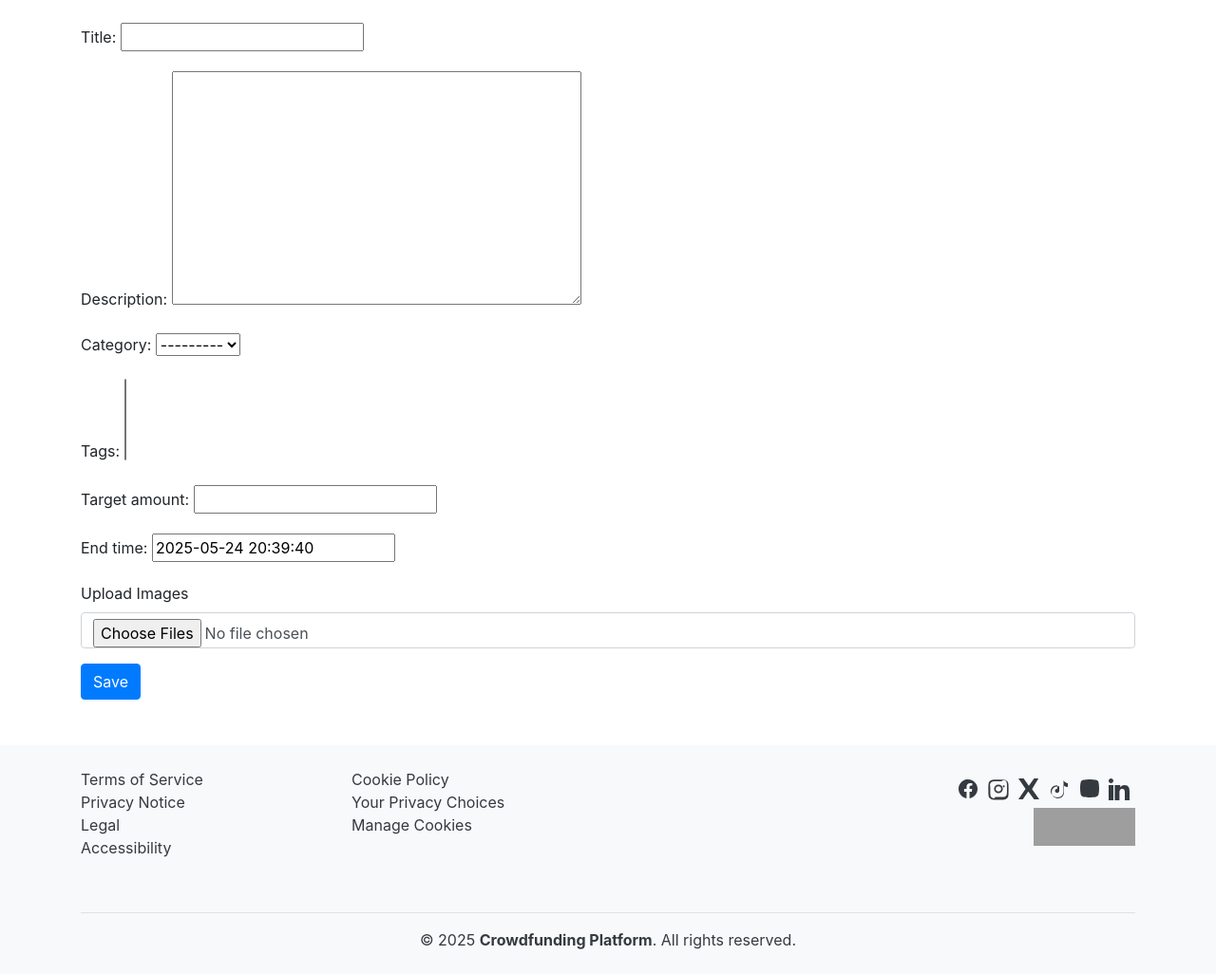
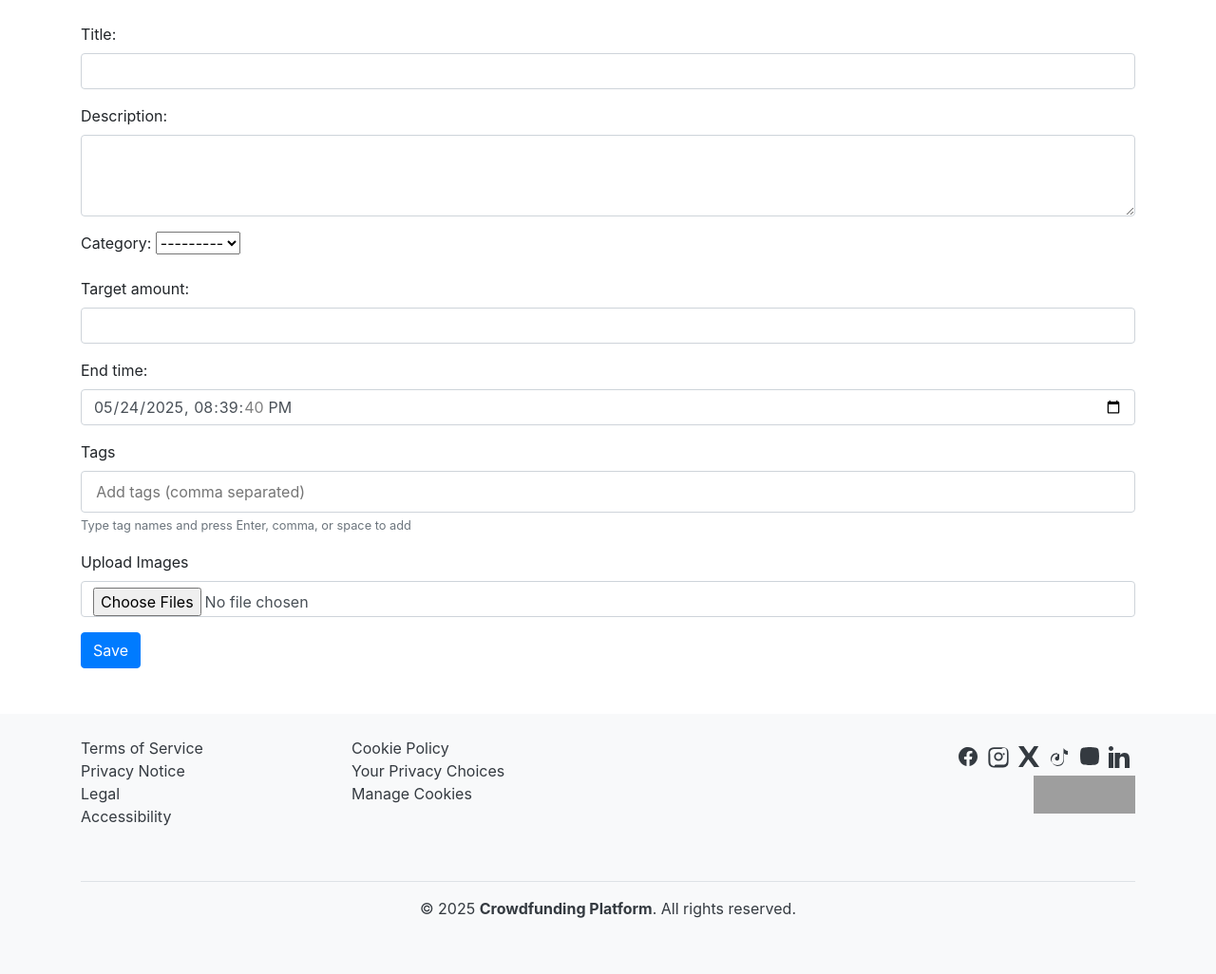
Before and after one commit to rafatgom3a/crowdfunding-platform, a Django app: page /create/ in a window 1280 px wide. Shown: the part 56-1082 px from the top of the page at 95% size. After the commit the page ends 1023 px from the top, so only its background shows below. Run offline with Django 5.2, Linux system fonts and the light colour scheme; the visitor is signed in with stand-in values (Sample User, id 1); data that the repository does not hold is empty; some libraries are stand-ins or nearby versions; grey boxes are pictures that could not be loaded.

Commit message:
Add Tags Part as inputs

```diff
--- a/projects/forms.py
+++ b/projects/forms.py
@@ -1,19 +1,55 @@
 from django import forms
-from .models import Project, ProjectImage, Rating
+from .models import Project, ProjectImage, Rating, Tag
 from django.forms import modelformset_factory
 
 class ProjectForm(forms.ModelForm):
+    tags = forms.CharField(
+        required=False,
+        widget=forms.TextInput(attrs={
+            "class": "form-control",
+            "data-role": "tagsinput",  # This will be used for the tags input library
+            "placeholder": "Add tags (comma separated)"
+        }),
+        help_text="Add comma separated tags"
+    )
+
     class Meta:
         model = Project
-        fields = ["title", "description", "category", "tags", "target_amount", "end_time"]
+        fields = ["title", "description", "category", "target_amount", "end_time"]
         widgets = {
             "title": forms.TextInput(attrs={"class": "form-control"}),
             "description": forms.Textarea(attrs={"class": "form-control", "rows": 3}),
             "category": forms.Select(attrs={"class": "form-select"}),
-            "tags": forms.SelectMultiple(attrs={"class": "form-control"}),
+            # "tags": forms.SelectMultiple(attrs={"class": "form-control"}),
             "target_amount": forms.NumberInput(attrs={"class": "form-control"}),
             "end_time": forms.DateTimeInput(attrs={"class": "form-control", "type": "datetime-local"}),
         }
+
+    def __init__(self, *args, **kwargs):
+        super().__init__(*args, **kwargs)
+        if self.instance.pk:
+            # Set initial value for tags as comma-separated string
+            self.fields['tags'].initial = ', '.join(tag.name for tag in self.instance.tags.all())
+
+    def clean_tags(self):
+        tags = self.cleaned_data.get('tags', '')
+        # Split tags by comma and strip whitespace
+        tag_list = [tag.strip() for tag in tags.split(',') if tag.strip()]
+        return tag_list
+
+    def save(self, commit=True):
+        project = super().save(commit=commit)
+        tag_names = self.cleaned_data['tags']
+
+        # Clear existing tags
+        project.tags.clear()
+
+        # Add new tags
+        for tag_name in tag_names:
+            tag, created = Tag.objects.get_or_create(name=tag_name)
+            project.tags.add(tag)
+
+        return project
 
 class RatingForm(forms.ModelForm):
     class Meta:
--- a/projects/templates/projects/project_form.html
+++ b/projects/templates/projects/project_form.html
@@ -1,8 +1,73 @@
 {% extends "base.html" %}
 {% block content %}
+
+<style>
+  .tags-input {
+    display: flex;
+    flex-wrap: wrap;
+    align-items: center;
+    padding: 0.375rem 0.75rem;
+    border: 1px solid #ced4da;
+    border-radius: 0.25rem;
+    min-height: 38px;
+    cursor: text;
+  }
+  .tags-input input {
+    border: none;
+    flex: 1;
+    min-width: 120px;
+    padding: 0.2rem;
+    font-size: 1rem;
+  }
+  .tags-input input:focus {
+    outline: none;
+  }
+  .tags-input .tag {
+    background-color: #0d6efd;
+    color: white;
+    padding: 0.2rem 0.5rem;
+    border-radius: 0.25rem;
+    margin-right: 0.3rem;
+    margin-bottom: 0.2rem;
+    display: flex;
+    align-items: center;
+  }
+  .tags-input .tag .remove-tag {
+    cursor: pointer;
+    margin-left: 0.5rem;
+    font-weight: bold;
+  }
+</style>
+
 <form method="post" enctype="multipart/form-data">
   {% csrf_token %}
-  {{ form.as_p }}
+
+  <!-- Render all fields except tags -->
+  {% for field in form %}
+    {% if field.name != 'tags' %}
+      <div class="mb-3">
+        {{ field.label_tag }}
+        {{ field }}
+        {% if field.help_text %}
+          <small class="form-text text-muted">{{ field.help_text }}</small>
+        {% endif %}
+        {% for error in field.errors %}
+          <div class="invalid-feedback d-block">{{ error }}</div>
+        {% endfor %}
+      </div>
+    {% endif %}
+  {% endfor %}
+
+  <!-- Custom Tags Input Field -->
+  <div class="mb-3">
+    <label for="tags-input" class="form-label">Tags</label>
+    <div id="tags-input" class="tags-input" tabindex="0"></div>
+    <input type="hidden" name="tags" id="hidden-tags">
+    <small class="form-text text-muted">Type tag names and press Enter, comma, or space to add</small>
+    {% for error in form.tags.errors %}
+      <div class="invalid-feedback d-block">{{ error }}</div>
+    {% endfor %}
+  </div>
 
   <!-- Upload New Images -->
   <div class="mb-3">
@@ -31,4 +96,94 @@
 
   <button type="submit" class="btn btn-primary">Save</button>
 </form>
+
+<script>
+  (function() {
+    const tagsInputDiv = document.getElementById('tags-input');
+    const hiddenInput = document.getElementById('hidden-tags');
+
+    // Internal tags array
+    let tags = [];
+
+    // Utility: render tags in the div and update hidden input
+    function renderTags() {
+      tagsInputDiv.innerHTML = '';
+      tags.forEach((tag, index) => {
+        const tagElem = document.createElement('span');
+        tagElem.classList.add('tag');
+        tagElem.textContent = tag;
+
+        const removeBtn = document.createElement('span');
+        removeBtn.classList.add('remove-tag');
+        removeBtn.innerHTML = '&times;';
+        removeBtn.setAttribute('data-index', index);
+        removeBtn.addEventListener('click', function(e) {
+          const i = parseInt(this.getAttribute('data-index'));
+          removeTag(i);
+        });
+
+        tagElem.appendChild(removeBtn);
+        tagsInputDiv.appendChild(tagElem);
+      });
+
+      // Add the input field
+      const input = document.createElement('input');
+      input.type = 'text';
+      input.placeholder = 'Add tags (comma separated)';
+      input.addEventListener('keydown', handleInputKeyDown);
+      tagsInputDiv.appendChild(input);
+      input.focus();
+
+      // Update hidden input with tags joined by comma
+      hiddenInput.value = tags.join(',');
+    }
+
+    // Remove tag at index
+    function removeTag(index) {
+      tags.splice(index, 1);
+      renderTags();
+    }
+
+    // Add tag if valid and not duplicate
+    function addTag(tag) {
+      tag = tag.trim();
+      if (tag !== '' && !tags.includes(tag)) {
+        tags.push(tag);
+      }
+    }
+
+    // Handle keydown events for input
+    function handleInputKeyDown(e) {
+      if (['Comma'].includes(e.key) || e.key === ',') {
+        e.preventDefault();
+        const val = this.value.trim().replace(/,$/, '');
+        if (val) {
+          addTag(val);
+          this.value = '';
+          renderTags();
+        }
+      }
+      // Backspace removes last tag if input empty
+      else if (e.key === 'Backspace' && this.value === '') {
+        tags.pop();
+        renderTags();
+      }
+    }
+
+    // Initialize tags from Django form initial value
+    const initialTagsString = "{{ form.tags.value|default_if_none:''|escapejs }}";
+    if (initialTagsString) {
+      tags = initialTagsString.split(',').map(t => t.trim()).filter(t => t.length > 0);
+    }
+
+    renderTags();
+
+    // Focus input on container click
+    tagsInputDiv.addEventListener('click', () => {
+      const input = tagsInputDiv.querySelector('input');
+      if (input) input.focus();
+    });
+  })();
+</script>
+
 {% endblock %}
--- a/projects/urls.py
+++ b/projects/urls.py
@@ -7,7 +7,8 @@ from .views import (
     home_view,
     projects_by_category,
     ProjectCreateView, ProjectUpdateView, ProjectDeleteView,
-    ProjectDetailView, ProjectListView, report_content
+    ProjectDetailView, ProjectListView, report_content,
+    tag_autocomplete
 )
 
 app_name = 'projects'
@@ -24,6 +25,7 @@ urlpatterns = [
     path('latest/', views.LatestProjectsView.as_view(), name='latest'),
     path('<int:project_id>/rate/', views.rate_project, name='rate_project'),
     path('projects/<int:pk>/', views.ProjectDetailView.as_view(), name='project_detail'),
+    path('tags/autocomplete/', tag_autocomplete, name='tag_autocomplete'),
 ]
 
 
--- a/projects/views.py
+++ b/projects/views.py
@@ -5,7 +5,7 @@
 from django.views.generic import CreateView, UpdateView, DeleteView, DetailView, ListView
 from comments.forms import CommentForm
 from .forms import ProjectForm, ProjectImageFormSet
-from .models import Project, ProjectImage
+from .models import Project, ProjectImage, Tag
 from django import forms
 from django.contrib.auth.mixins import LoginRequiredMixin
 from django.urls import reverse_lazy
@@ -70,11 +70,16 @@ from .models import Project, ProjectImage, Rating
 from .forms import ProjectForm, ProjectImageFormSet, RatingForm
 
 
-class ProjectForm(forms.ModelForm):
-    class Meta:
-        model = Project
-        fields = ['title', 'description', 'category',
-                  'tags', 'target_amount', 'end_time']
+# class ProjectForm(forms.ModelForm):
+#     class Meta:
+#         model = Project
+#         fields = ['title', 'description', 'category',
+#                   'tags', 'target_amount', 'end_time']
+
+def tag_autocomplete(request):
+    query = request.GET.get('query', '')
+    tags = Tag.objects.filter(name__icontains=query).values_list('name', flat=True)
+    return JsonResponse(list(tags), safe=False)
 
 
 class ProjectCreateView(LoginRequiredMixin, CreateView):
```
